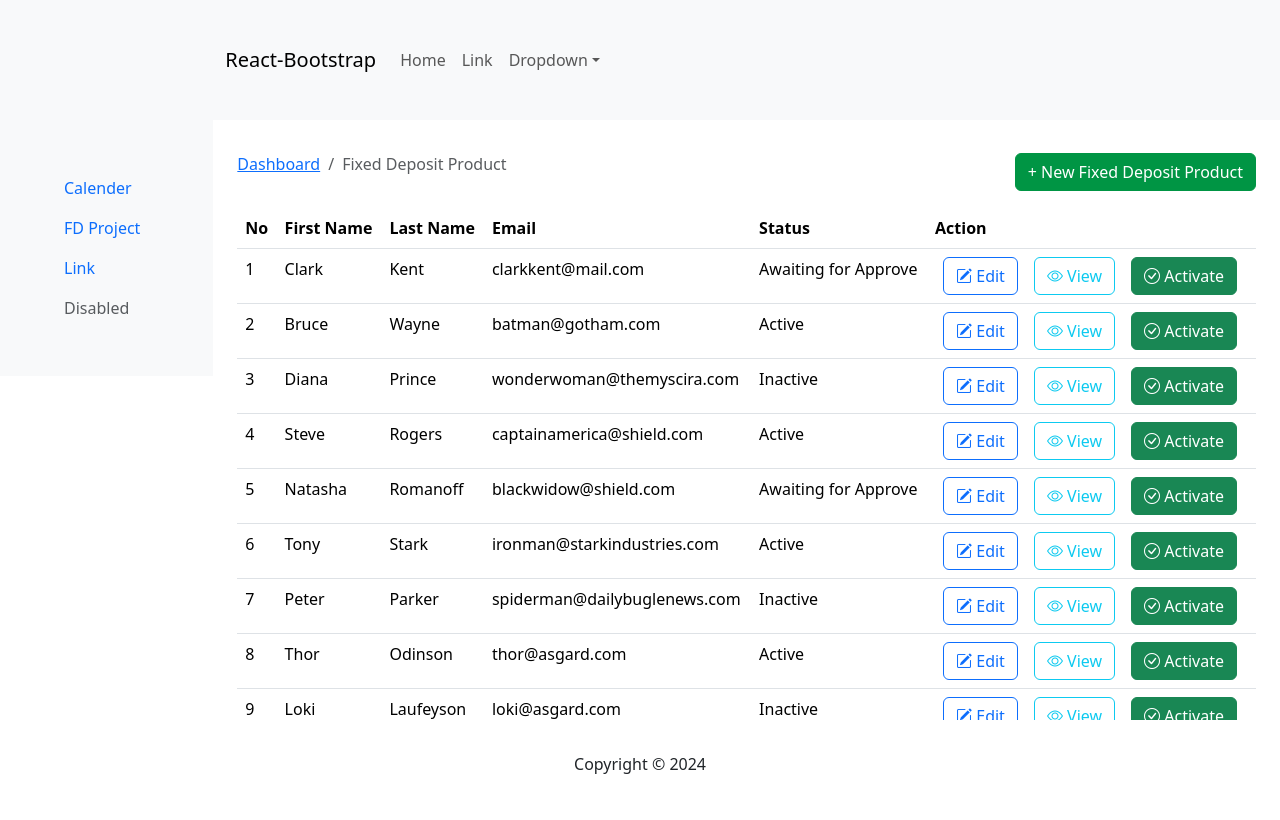
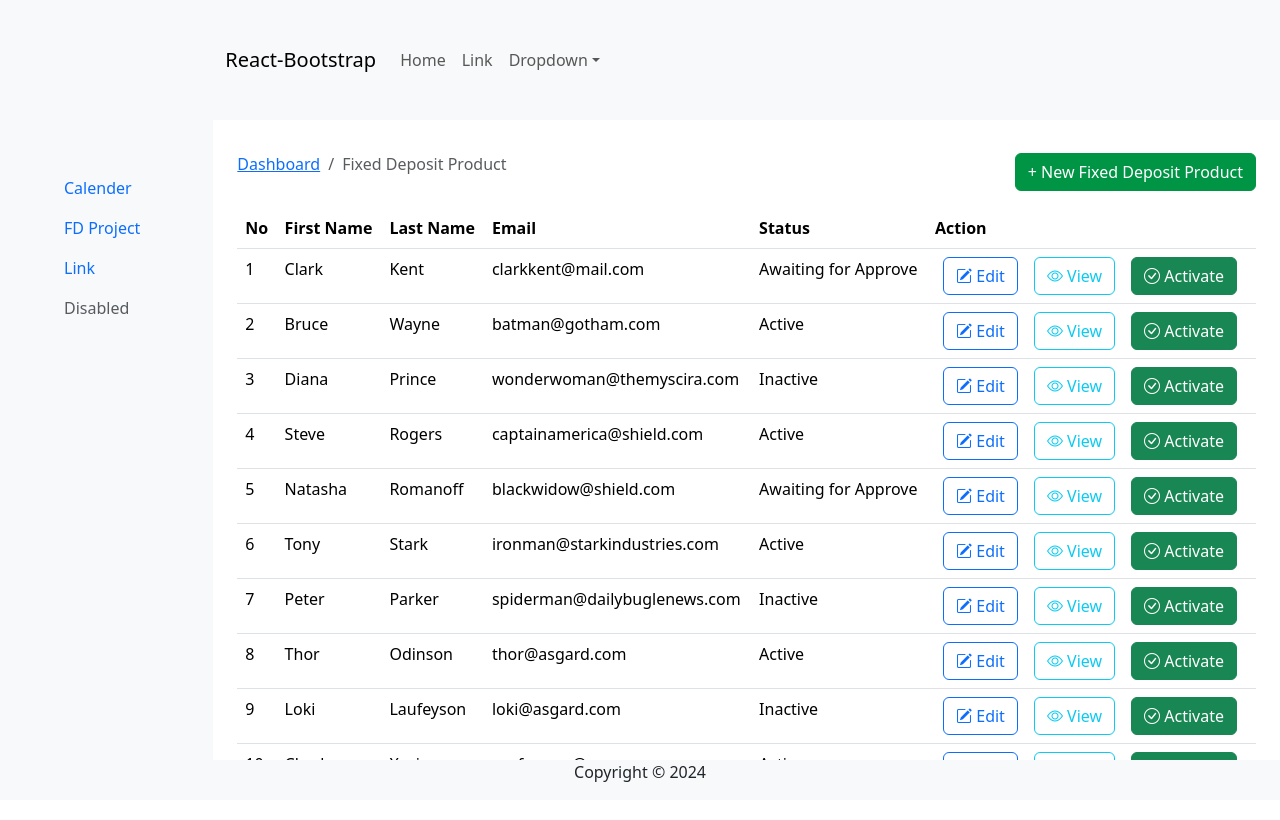
Before and after one commit to ShashithAdithyaWijerathne/smart-admin-frontend, a React (Create React App) app: page /fdProject in a window 1280 px wide. Shown: the top 820 px of the page. Built offline with nearby package versions, Linux system fonts and the light colour scheme.

Commit message:
Complete the dashboard layout.

```diff
--- /dev/null
+++ b/src/Screens/dashboard/dashboard.css
@@ -0,0 +1,12 @@
+.footer {
+  position: sticky;
+  bottom: 0;
+  width: 100%;
+  background-color: #f8f9fa;
+
+  height: 5vh;
+}
+.footer-container {
+  padding-top: 0;
+  padding-bottom: 0;
+}
--- a/src/Screens/dashboard/dashboard.js
+++ b/src/Screens/dashboard/dashboard.js
@@ -3,6 +3,7 @@ import { Container, Row, Col, Navbar, Nav, NavDropdown } from "react-bootstrap";
 import { useLocation, useNavigate } from "react-router-dom";
 import Calender from "./calender";
 import FdProduct from "../fdProduct/fdProduct";
+import "./dashboard.css";
 // import FullCalendar from "@fullcalendar/react";
 // import dayGridPlugin from "@fullcalendar/daygrid";
 
@@ -70,8 +71,11 @@ function App() {
       {/* Placeholder for the Navbar to maintain the layout */}
       <div style={{ height: navHeight }}></div>
       <Row>
-        <Col xs lg="2" style={{ position: "sticky", top: navHeight }}>
-          <div className="bg-light p-5">
+        <Col xs lg="2" style={{ position: "fixed", top: `${navHeight}px` }}>
+          <div
+            className="bg-light p-5"
+            style={{ height: `calc(100vh - ${navHeight}px)` }}
+          >
             <Nav defaultActiveKey="/home" className="flex-column">
               <Nav.Link
                 href="/calender"
@@ -97,39 +101,25 @@ function App() {
             </Nav>
           </div>
         </Col>
-        <Col style={{ overflowY: "auto", maxHeight: "600px" }}>
+        <Col xs lg="2"></Col>
+        <Col
+          style={{
+            overflowY: "auto",
+            maxHeight: `calc(95vh - ${navHeight}px)`,
+          }}
+        >
           {pathname === `/fdProject` && <FdProduct />}
           {pathname === `/calender` && <Calender />}
-          {/* <Calender />
-          <p class="text-center">
-            I recollect that my first exploit in squirrel-shooting was in a
-            grove of tall walnut-trees that shades one side of the valley. I had
-            wandered into it at noontime, when all nature is peculiarly quiet,
-            and was startled by the roar of my own gun, as it broke the Sabbath
-            stillness around and was prolonged and reverberated by the angry
-          </p>
-          <p class="text-center">
-            I recollect that my first exploit in squirrel-shooting was in a
-            grove of tall walnut-trees that shades one side of the valley. I had
-            wandered into it at noontime, when all nature is peculiarly quiet,
-            and was startled by the roar of my own gun, as it broke the Sabbath
-            stillness around and was prolonged and reverberated by the angry
-          </p>
-          <p class="text-center">
-            I recollect that my first exploit in squirrel-shooting was in a
-            grove of tall walnut-trees that shades one side of the valley. I had
-            wandered into it at noontime, when all nature is peculiarly quiet,
-            and was startled by the roar of my own gun, as it broke the Sabbath
-            stillness around and was prolonged and reverberated by the angry
-          </p> */}
         </Col>
       </Row>
 
-      <footer className="footer">
-        <Container>
+      <footer className="footer ">
+        <Container className="footer-container">
           <Row>
             <Col>
-              <p style={{ textAlign: "center" }}>
+              <p
+                style={{ textAlign: "center", height: "5vh", marginBottom: 0 }}
+              >
                 Copyright © {new Date().getFullYear()}
               </p>
             </Col>
```
